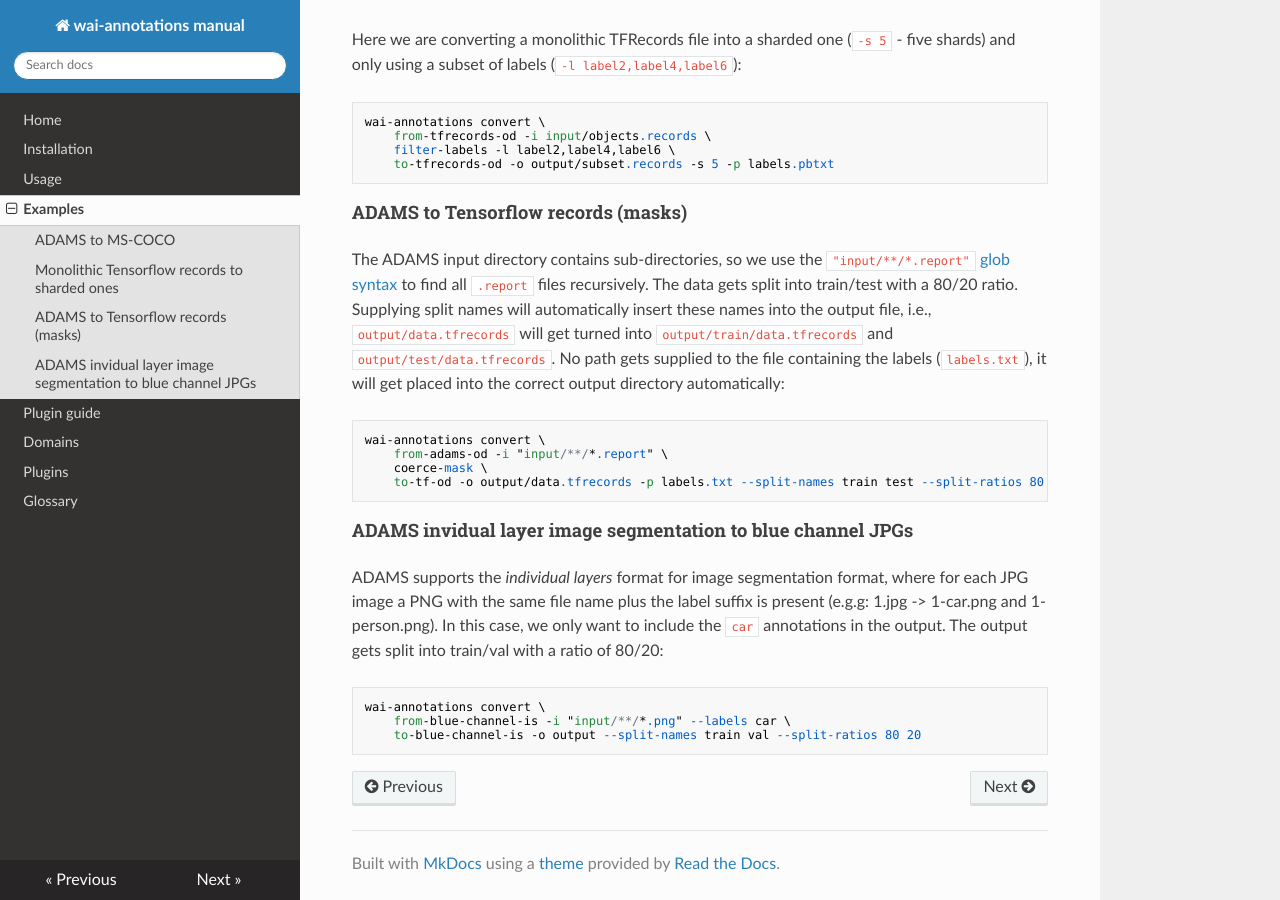
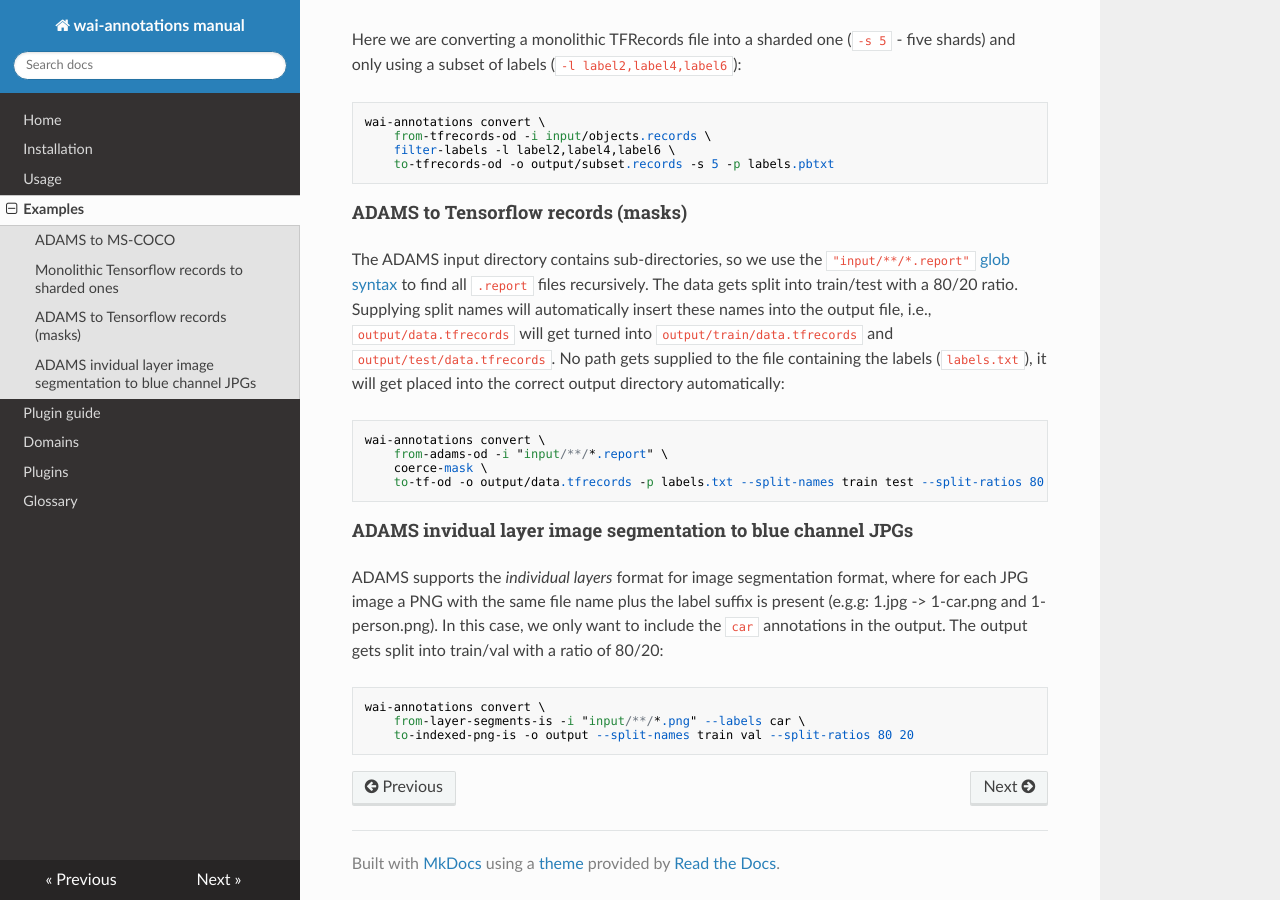
Before and after one commit to waikato-ufdl/wai-annotations-manual, an MkDocs documentation site: the page built from docs/examples.md, in a window 1280 px wide and 900 px high, scrolled down 534 px. Built offline with MkDocs 1.6.1, drawn with Linux system fonts in a browser that asks for light colours; nearby versions of some CDN libraries.

Commit message:
Update examples.md

````diff
--- a/docs/examples.md
+++ b/docs/examples.md
@@ -43,6 +43,6 @@ ADAMS supports the *individual layers* format for image segmentation format, whe
 
 ```
 wai-annotations convert \
-    from-blue-channel-is -i "input/**/*.png" --labels car \
-    to-blue-channel-is -o output --split-names train val --split-ratios 80 20
+    from-layer-segments-is -i "input/**/*.png" --labels car \
+    to-indexed-png-is -o output --split-names train val --split-ratios 80 20
 ```
````
